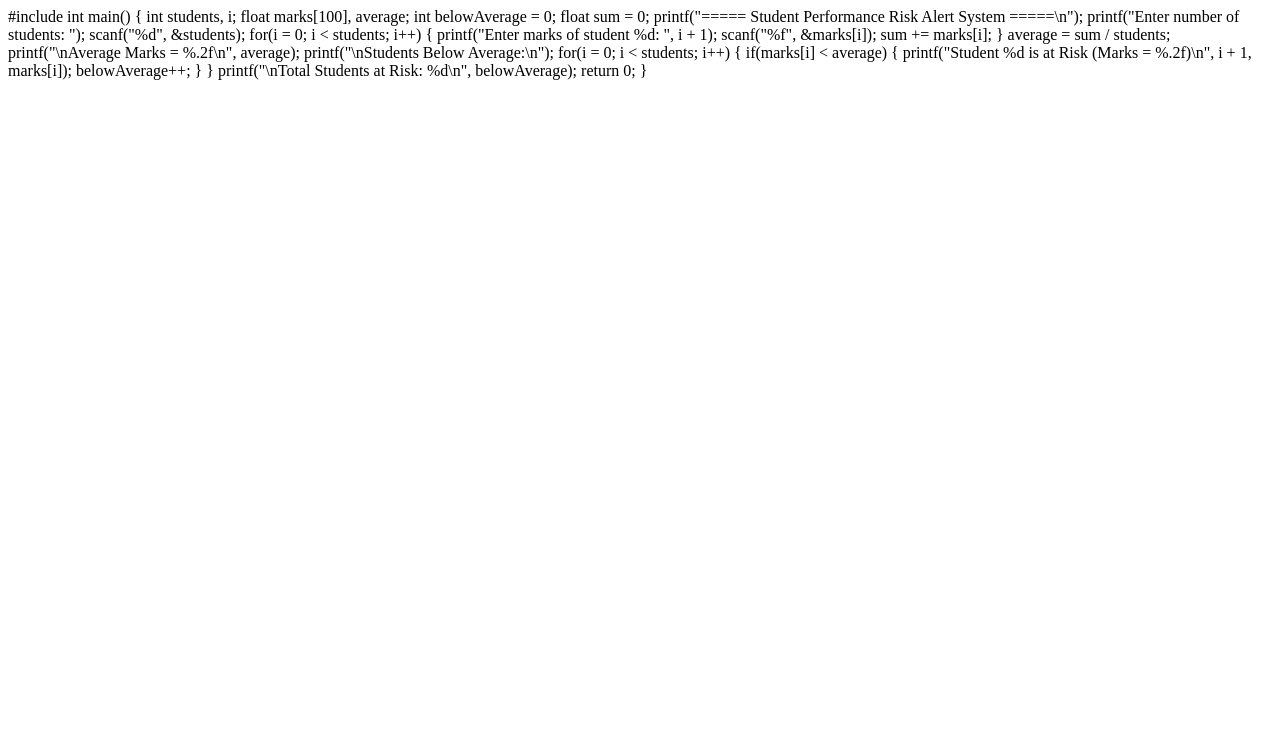
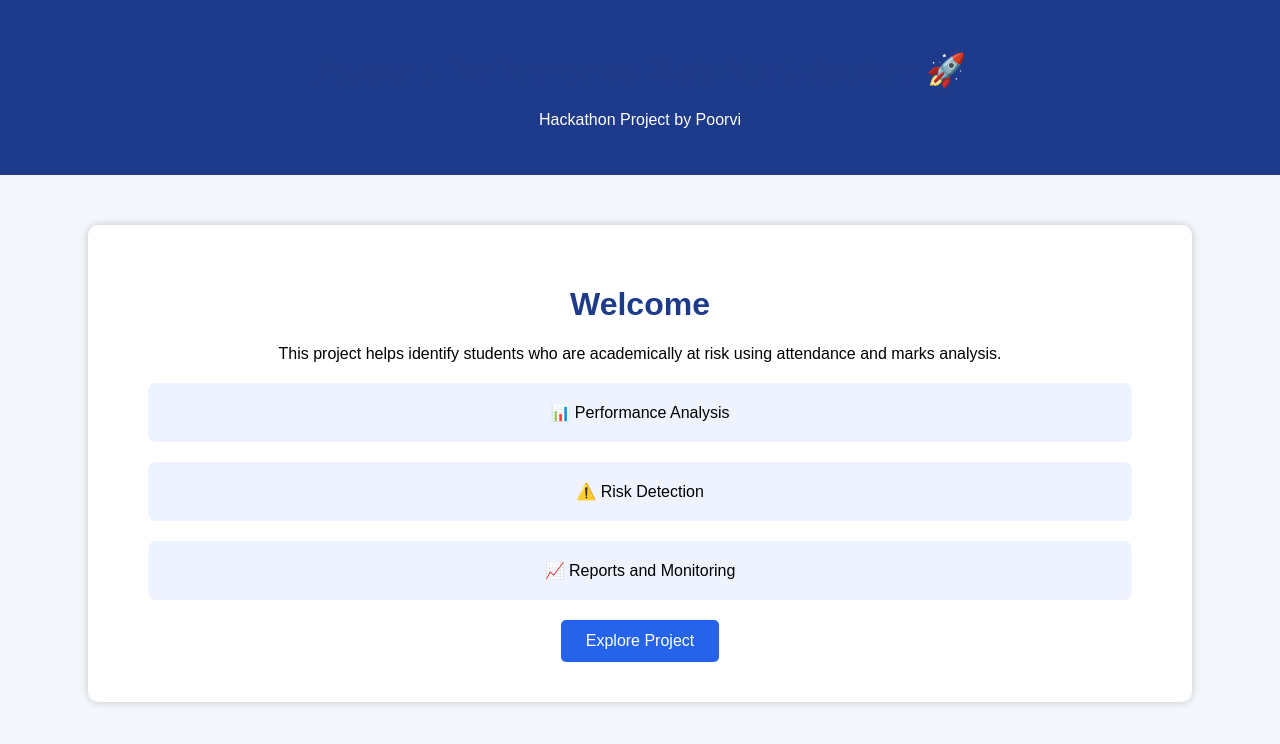
Before and after one commit to Poorvi-S001/hackathon2.2, a plain HTML site: page index.html in a window 1280 px wide. Drawn offline with Linux system fonts and the light colour scheme.

Commit message:
Update index.html

```diff
--- a/index.html
+++ b/index.html
@@ -1,38 +1,91 @@
 
-#include <stdio.h>
+<!DOCTYPE html>
+<html lang="en">
+<head>
+  <meta charset="UTF-8">
+  <meta name="viewport" content="width=device-width, initial-scale=1.0">
+  <title>Student Performance Risk Alert System</title>
 
-int main() {
-    int students, i;
-    float marks[100], average;
-    int belowAverage = 0;
-    float sum = 0;
+  <style>
 
-    printf("===== Student Performance Risk Alert System =====\n");
-
-    printf("Enter number of students: ");
-    scanf("%d", &students);
-
-    for(i = 0; i < students; i++) {
-        printf("Enter marks of student %d: ", i + 1);
-        scanf("%f", &marks[i]);
-
-        sum += marks[i];
+    body{
+      font-family:Arial;
+      background:#f4f7fb;
+      margin:0;
+      padding:0;
+      text-align:center;
     }
 
-    average = sum / students;
-
-    printf("\nAverage Marks = %.2f\n", average);
-
-    printf("\nStudents Below Average:\n");
-
-    for(i = 0; i < students; i++) {
-        if(marks[i] < average) {
-            printf("Student %d is at Risk (Marks = %.2f)\n", i + 1, marks[i]);
-            belowAverage++;
-        }
+    header{
+      background:#1e3a8a;
+      color:white;
+      padding:30px;
     }
 
-    printf("\nTotal Students at Risk: %d\n", belowAverage);
+    .container{
+      margin:50px auto;
+      width:80%;
+      background:white;
+      padding:40px;
+      border-radius:10px;
+      box-shadow:0 0 10px rgba(0,0,0,0.2);
+    }
 
-    return 0;
-}
+    h1{
+      color:#1e3a8a;
+    }
+
+    .feature{
+      margin:20px;
+      padding:20px;
+      background:#eef3ff;
+      border-radius:8px;
+    }
+
+    button{
+      padding:12px 25px;
+      background:#2563eb;
+      color:white;
+      border:none;
+      border-radius:5px;
+      font-size:16px;
+    }
+
+  </style>
+
+</head>
+
+<body>
+
+<header>
+  <h1>Student Performance Risk Alert System 🚀</h1>
+  <p>Hackathon Project by Poorvi</p>
+</header>
+
+<div class="container">
+
+  <h1>Welcome</h1>
+
+  <p>
+    This project helps identify students who are academically at risk
+    using attendance and marks analysis.
+  </p>
+
+  <div class="feature">
+    📊 Performance Analysis
+  </div>
+
+  <div class="feature">
+    ⚠️ Risk Detection
+  </div>
+
+  <div class="feature">
+    📈 Reports and Monitoring
+  </div>
+
+  <button>Explore Project</button>
+
+</div>
+
+</body>
+</html>
```
